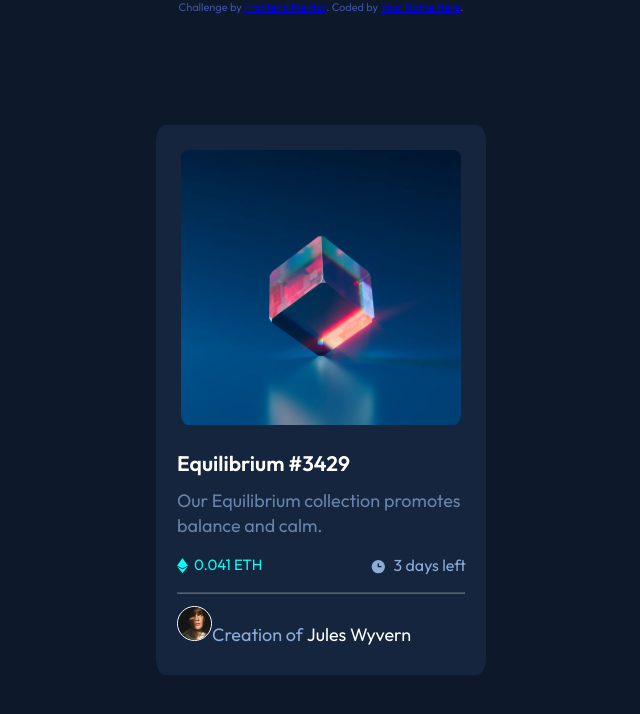
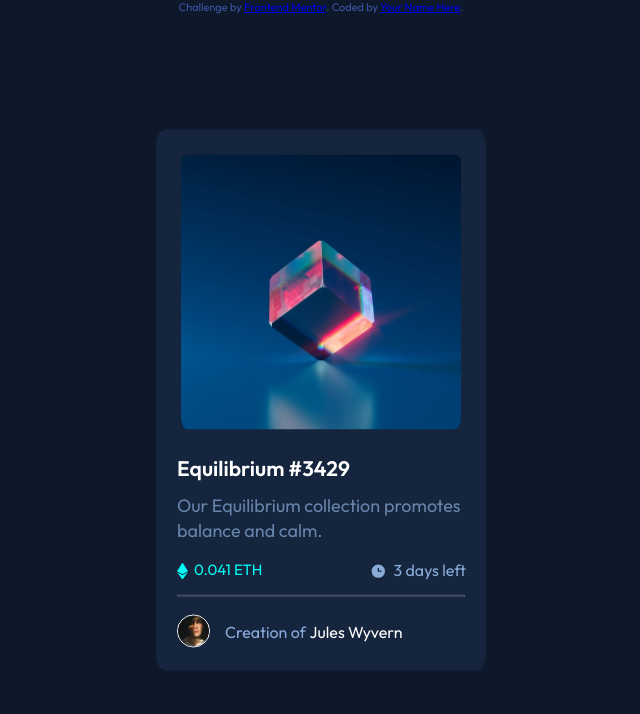
Before and after one commit to Juan122113/Projects, a plain HTML site: page Cards/nft-preview-card-component-main/index.html in a window 1280 px wide. Shown: the whole page, without its empty margins (319-959 px from the left). Drawn offline with Linux system fonts and the light colour scheme.

Commit message:
Code changes

```diff
--- a/Cards/nft-preview-card-component-main/styles.css
+++ b/Cards/nft-preview-card-component-main/styles.css
@@ -12,7 +12,7 @@ body{
 }
 
 .card{
-    height: 550px;
+    height: 541px;
     width: 330px;
     background-color: hsl(216, 50%, 16%);
     position: absolute;
@@ -57,7 +57,7 @@ body{
     position: relative;
     top: 3px;
     width: 100%;
-    height: 77%;
+    height: 87%;
 }
 
 .value{
@@ -87,7 +87,7 @@ body{
 
 .line{
     color: hsl(215, 51%, 70%);
-    margin: 12px 21px;
+    margin: 10px 21px 8px 21px;
     opacity: 0.3;
 }
 
@@ -95,20 +95,23 @@ body{
     color: hsl(215, 51%, 70%);
     display: inline;
     padding: 0 0 0 21px;
+    font-size: 16px;
 }
 
 .avatar{
-    height: 35px;
+    height: 33px;
     width: auto;
+    margin: 0 15px 0 0;
     border-radius: 50%;
     border: 1px white solid;
     position: relative;
-
+    top: 10px;
 }
 
 .name{
     color: white;
     display: inline;
+    font-size: 16px;
 }
 
 .attribution{
```
